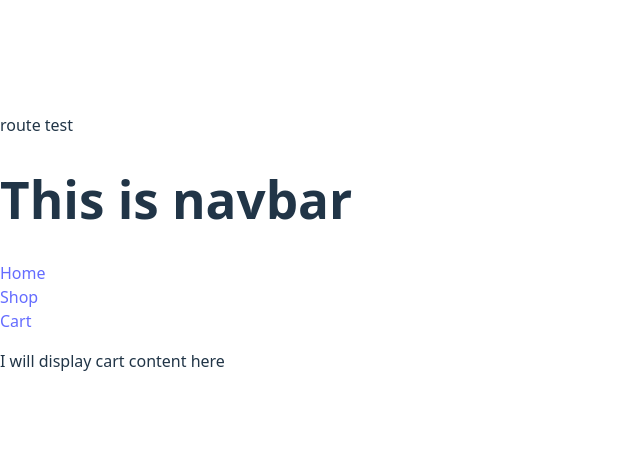
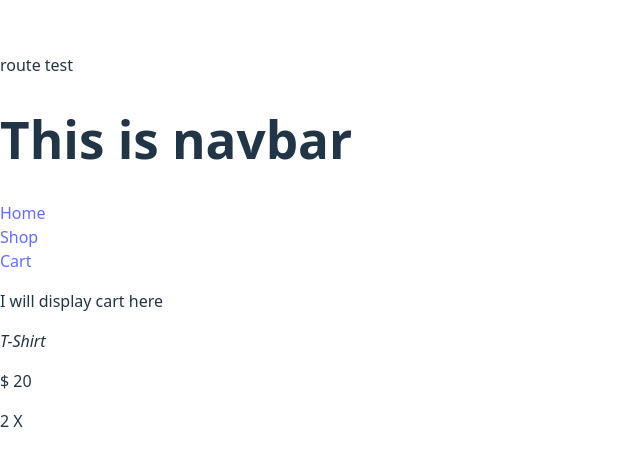
Before and after one commit to patricksamuel/odin-shoppingcart, a React (Vite) app: page /cart in a window 1280 px wide. Shown: the part 157-622 px from the top of the page, without its empty margins (0-640 px from the left). Built offline with nearby package versions, Linux system fonts and the light colour scheme.

Commit message:
adding to cart working

```diff
--- a/src/components/cartDisplayPage.jsx
+++ b/src/components/cartDisplayPage.jsx
@@ -1,7 +1,10 @@
-export default function CartDisplayPage(){
+export default function CartDisplayPage({name, price,quantity}){
     return (
         <>
-            <p>I will display cart content here</p>
+
+            <em>{name}</em>
+            <p>$ {price}</p>
+            <p>{quantity} X</p>
         </>
     )
 }
--- a/src/components/shopContent.jsx
+++ b/src/components/shopContent.jsx
@@ -1,8 +1,11 @@
 // shopContent.jsx
-export default function ShopContent() {
+
+
+export default function ShopContent({name, price}) {
     return(
         <>
-            <p>Shop display content here</p>
+            <em>{name}</em>
+            <p>$ {price}</p>
         </>
     )
 }
--- a/src/main.jsx
+++ b/src/main.jsx
@@ -1,4 +1,4 @@
-import { StrictMode } from 'react'
+import { StrictMode, useState } from 'react'
 import { createRoot } from 'react-dom/client'
 import './index.css'
 import App from './App.jsx'
@@ -11,8 +11,10 @@ import routes from './routes.jsx';
 
 const router = createBrowserRouter(routes);
 
+
+
 createRoot(document.getElementById('root')).render(
   <StrictMode>
     <RouterProvider router={router} />
-  </StrictMode>,
+  </StrictMode>
 )
--- a/src/routes.jsx
+++ b/src/routes.jsx
@@ -2,6 +2,8 @@ import Index from "./routes/index";
 import Root from "./routes/root"
 import Shop from "./routes/shop";
 import Carte from "./routes/carte";
+
+
 
 
 const routes = [
@@ -24,7 +26,7 @@ const routes = [
                     action : contactAction,
                     */
                 },
-                                {
+                {
                     path : "cart",
                     element : <Carte />
                     /*
--- a/src/routes/carte.jsx
+++ b/src/routes/carte.jsx
@@ -1,9 +1,20 @@
+import { useOutletContext } from "react-router-dom";
 import CartDisplayPage from "../components/cartDisplayPage";
 
-export default function carte(){
+
+
+
+export default function Carte(){
+    const {cart, setCart} = useOutletContext();
     return (
         <>
-            <CartDisplayPage />
+            <p>I will display cart here</p>
+            {cart.map(cartItem =>(
+                <div key = {cartItem.id}>
+                    <CartDisplayPage name={cartItem.name} price={cartItem.price} quantity ={cartItem.cartQuantity}/>
+                </div>
+            ))}
+
         </>
     )
 }
--- a/src/routes/root.jsx
+++ b/src/routes/root.jsx
@@ -1,12 +1,69 @@
 import { Outlet } from "react-router-dom";
 import Navbar from "../components/navbar";
+import { useState } from "react";
+
+
+const initialProducts = [
+  {
+    id: 1,
+    name: "T-Shirt",
+    price: 20,
+    stock: 2000,
+    supplier: "Gooten"
+  },
+  {
+    id: 2,
+    name: "Jacket",
+    price: 100,
+    stock: 400,
+    supplier: "Gooten"
+  },
+  {
+    id: 3,
+    name: "Bomber",
+    price: 250,
+    stock: 600,
+    supplier: "Zara"
+  }
+];
+const initialCarts =[
+    {
+    id: 1,
+    name: "T-Shirt",
+    price: 20,
+    cartQuantity : 2
+    }
+]
+
+
 
 export default function Root(){
+    const [products, setProducts] = useState(initialProducts)
+    const [cart, setCart] = useState(initialCarts)
+    const [cartCount, setCartCount ] = useState(0)
+
+    function addToCart(productId,name,price, quantityAdded){
+        setCart(prevCart => {
+            const itemExists = prevCart.find(item =>item.id ===  productId)
+            if (itemExists) {
+                return prevCart.map((item,index) =>
+                    item.id === productId
+                        ? {...item, cartQuantity : item.cartQuantity + quantityAdded}
+                        : item
+                )
+            }
+            else {
+                return [...prevCart,{id : productId, name: name, price : price, cartQuantity : quantityAdded } ]
+            }
+
+        })
+    }
+
     return(
         <>
             <p>route test</p>
             <Navbar />
-            <Outlet />
+            <Outlet context={{products, setProducts,cart, addToCart,cartCount, setCartCount}}/>
         </>
 
     )
--- a/src/routes/shop.jsx
+++ b/src/routes/shop.jsx
@@ -1,9 +1,18 @@
 import ShopContent from "../components/shopContent";
+import { useOutletContext } from "react-router-dom";
 
 export default function Shop(){
+    const { products, cart, addToCart, cartCount } = useOutletContext()
     return(
         <>
-            < ShopContent />
+            {products.map(product => (
+
+                <div key = {product.id}>
+                    < ShopContent name={product.name} price={product.price}  />
+                    <button onClick={() => addToCart(product.id,product.name,product.price, 1)}>Add 1</button>
+                </div>
+            ))}
+
         </>
 
     )
```
